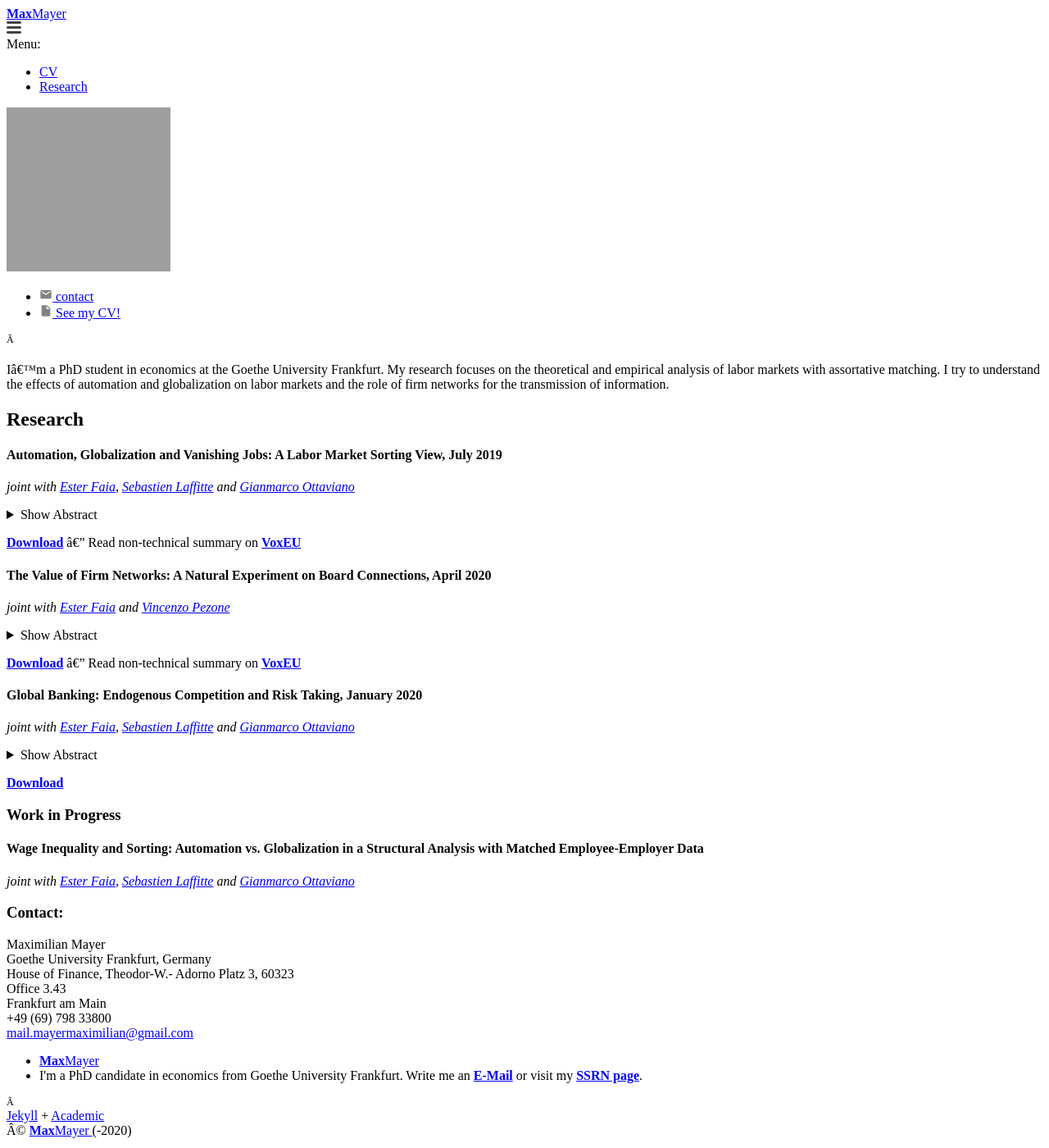
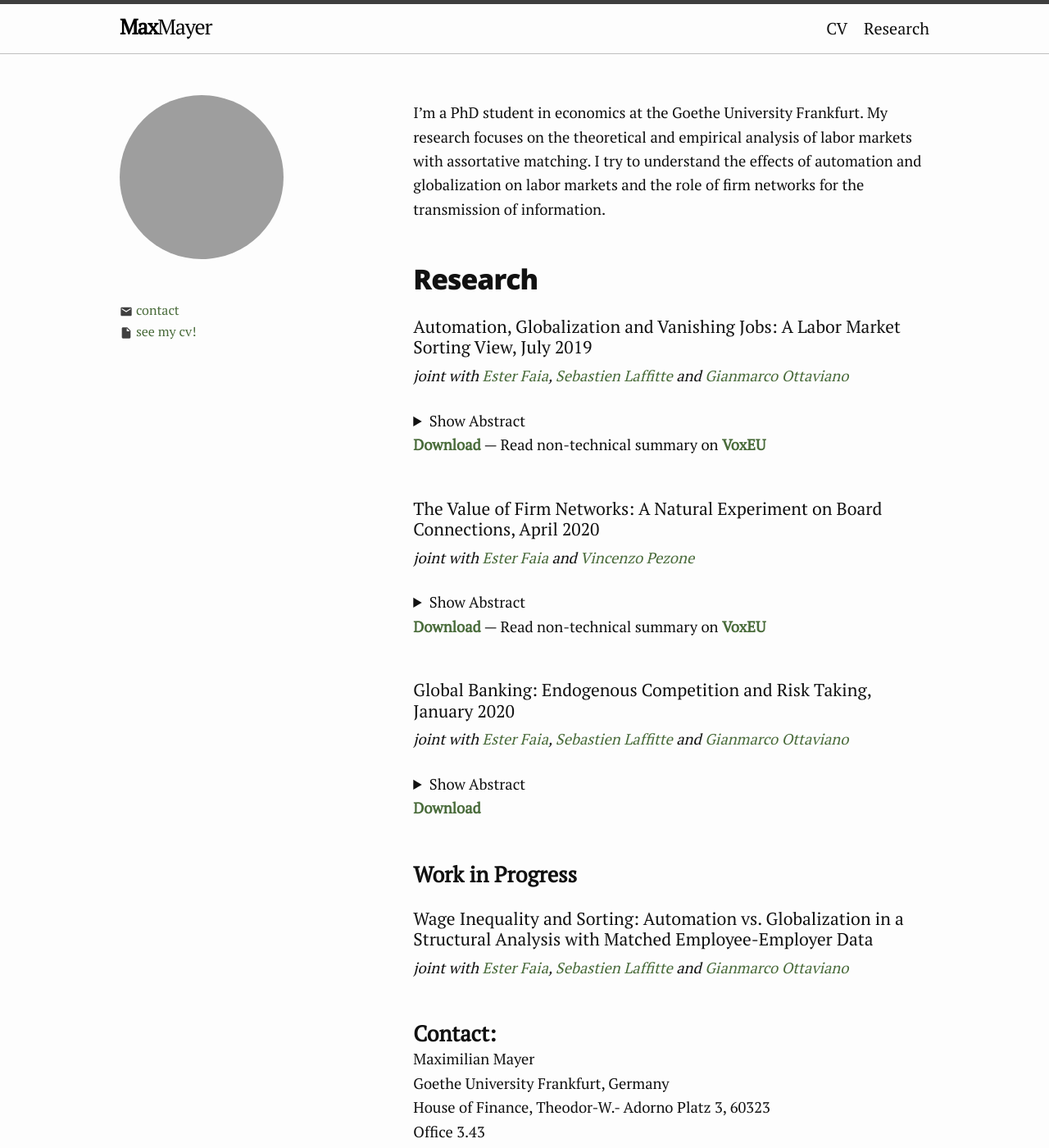
Before and after one commit to mayer-max/mayer-max.github.io, a Jekyll site: the page built from index.md, in a window 1280 px wide and 1400 px high. Shown: the whole window at 82% size. Built offline with Jekyll 4.4.1, drawn with Linux system fonts in a browser that asks for light colours; grey boxes are pictures that could not be loaded.

Commit message:
Revert "Improved Analytics"
This reverts commit 5c3c86b7b34434979900c3de1567e91ea8ef125c.

```diff
--- a/_includes/head.html
+++ b/_includes/head.html
@@ -1,3 +1,76 @@
-{% assign plang = page.lang | default: site.langs[0] | default: "en" %} {% if page.seo.title %} {% else %} {% endif %} {% if page.seo.description %} {% elsif page.summary %} {% else %} {% endif %} {% capture favicons %} {% for file in site.static_files %} {% if file.path contains "apple-touch-icon.png" %} {% endif %} {% if file.path contains "favicon-16x16.png" %} {% endif %} {% if file.path contains "favicon-32x32.png" %} {% endif %} {% if file.path contains "manifest.json" %} {% endif %} {% if file.path contains "safari-pinned-tab.svg" %} {% endif %} {% endfor %} {% endcapture %} {{ favicons | strip_newlines | lstrip }} {% assign pagename = page.path | split:"." | first %} {% if page.layout == "post" %} {% assign i18n_posts = site.posts | where_exp:"p","p.path contains pagename" %} {% else %} {% assign i18n_posts = site.pages | where_exp:"p","p.path contains pagename" %} {% endif %} {% for t_lang in site.langs %} {% unless t_lang == plang %} {% assign t = i18n_posts | where:"lang",t_lang | first %} {% if t %} {% endif %} {% endunless %} {% endfor %} {% if site.piwik %} {% include piwik.html %} {% endif %} {% if jekyll.environment == 'production' %} {% endif %} {% if site.google_analytics and jekyll.environment == 'production' %}
-{% include analytics.html %}
-{% endif %}
+{% assign plang = page.lang | default: site.langs[0] | default: "en" %}
+<head>
+  <meta charset="utf-8">
+  <meta http-equiv="X-UA-Compatible" content="IE=edge">
+  <meta name="viewport" content="width=device-width, initial-scale=1">
+
+  {% if page.seo.title %}
+  <title>{{ page.seo.title }}</title>
+  {% else %}
+  <title>{{ page.title | append: " | " | default:"" }}{% include _i18n/i18n.html value=site.title %}</title>
+  {% endif %}
+
+  {% if page.seo.description %}
+  <meta name="description" content="{{ page.seo.description | truncate: 160 }}">
+  {% elsif page.summary %}
+  <meta name="description" content="{{ page.summary | truncate: 160 }}">
+  {% else %}
+  <meta name="description" content="{% include _i18n/i18n.html value=site.description %}">
+  {% endif %}
+
+  <link rel="stylesheet" href="{{ "/assets/main.css" | relative_url }}">
+  <link rel="canonical" href="{{ page.url | replace:'index.html','' | absolute_url }}">
+  <link rel="alternate" type="application/rss+xml" title="{% include _i18n/i18n.html value=site.title %}" href="{{ "/feed.xml" | relative_url }}">
+
+  {% capture favicons %}
+  {% for file in site.static_files %}
+  {% if file.path contains "apple-touch-icon.png" %}
+  <link rel="apple-touch-icon" sizes="180x180" href="{{ file.path }}">
+  {% endif %}
+
+  {% if file.path contains "favicon-16x16.png" %}
+  <link rel="icon" type="image/png" href="{{ file.path }}" sizes="16x16">
+  {% endif %}
+
+  {% if file.path contains "favicon-32x32.png" %}
+  <link rel="icon" type="image/png" href="{{ file.path }}" sizes="32x32">
+  {% endif %}
+
+  {% if file.path contains "manifest.json" %}
+  <link rel="manifest" href="{{ file.path }}">
+  {% endif %}
+
+  {% if file.path contains "safari-pinned-tab.svg" %}
+  <link rel="mask-icon" href="{{ file.path }}" color="#{{ site.favicon.safari | default:"ffffff" }}">
+  {% endif %}
+
+  {% endfor %}
+  {% endcapture %}
+  {{ favicons | strip_newlines | lstrip }}
+  <meta name="theme-color" content="#{{ site.favicon.theme | default:"ffffff" }}">
+
+  {% assign pagename = page.path | split:"." | first %}
+
+  {% if page.layout == "post" %}
+    {% assign i18n_posts = site.posts | where_exp:"p","p.path contains pagename" %}
+  {% else %}
+    {% assign i18n_posts = site.pages | where_exp:"p","p.path contains pagename" %}
+  {% endif %}
+
+  {% for t_lang in site.langs %}
+    {% unless t_lang == plang %}
+      {% assign t = i18n_posts | where:"lang",t_lang | first %}
+
+      {% if t %}
+      <link rel="alternate" hreflang="{{ t_lang }}" href="{{ site.url }}{{ t.url }}" />
+      {% endif %}
+    {% endunless %}
+  {% endfor %}
+
+  {% if site.piwik %}
+  {% include piwik.html %}
+  {% endif %}
+
+  {% if jekyll.environment == 'production' %}
+  {% endif %}
+</head>
```
Also changed, not shown: _includes/analytics.html (deleted, +0 -10 lines), 2 other files.
